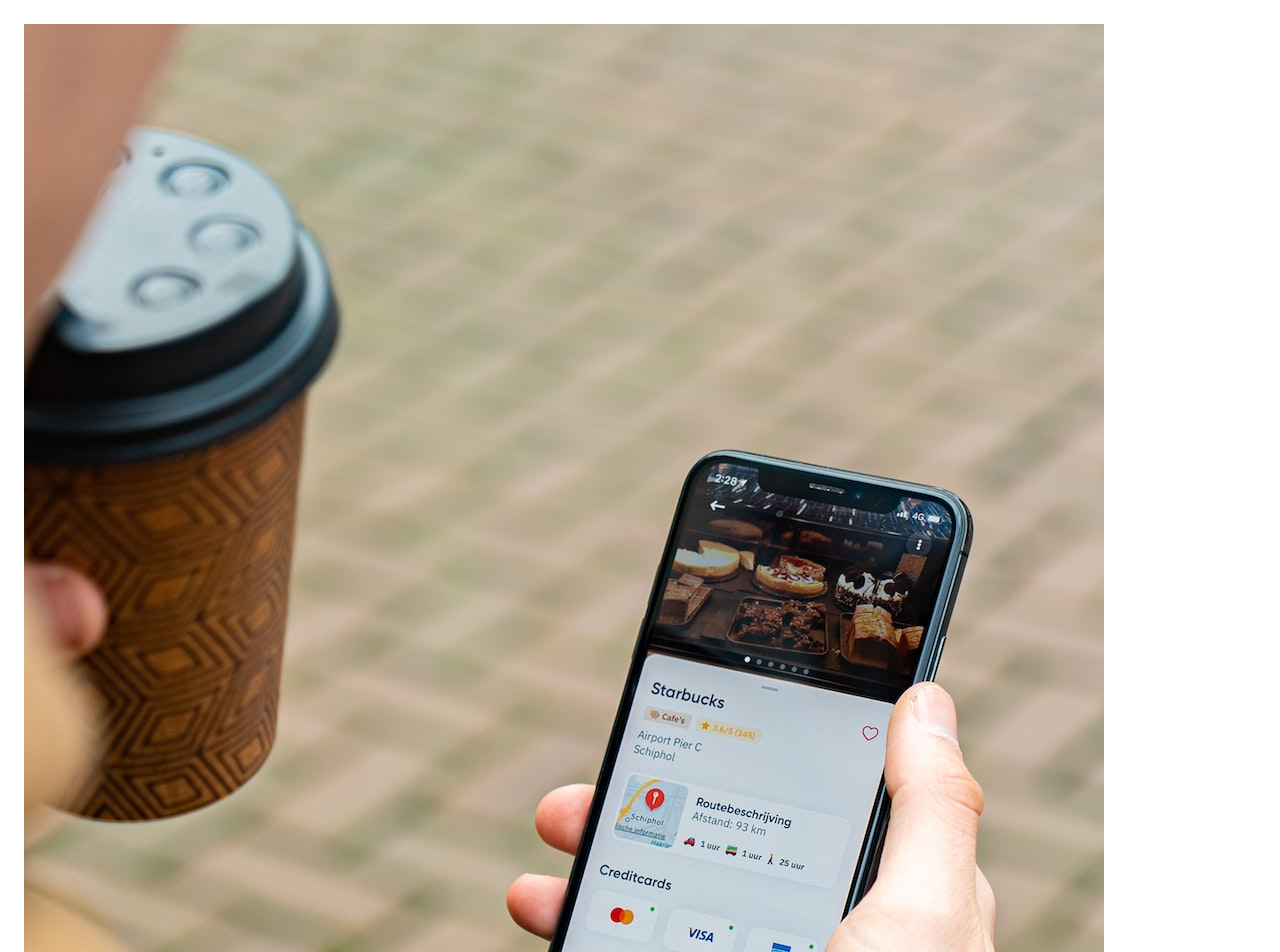
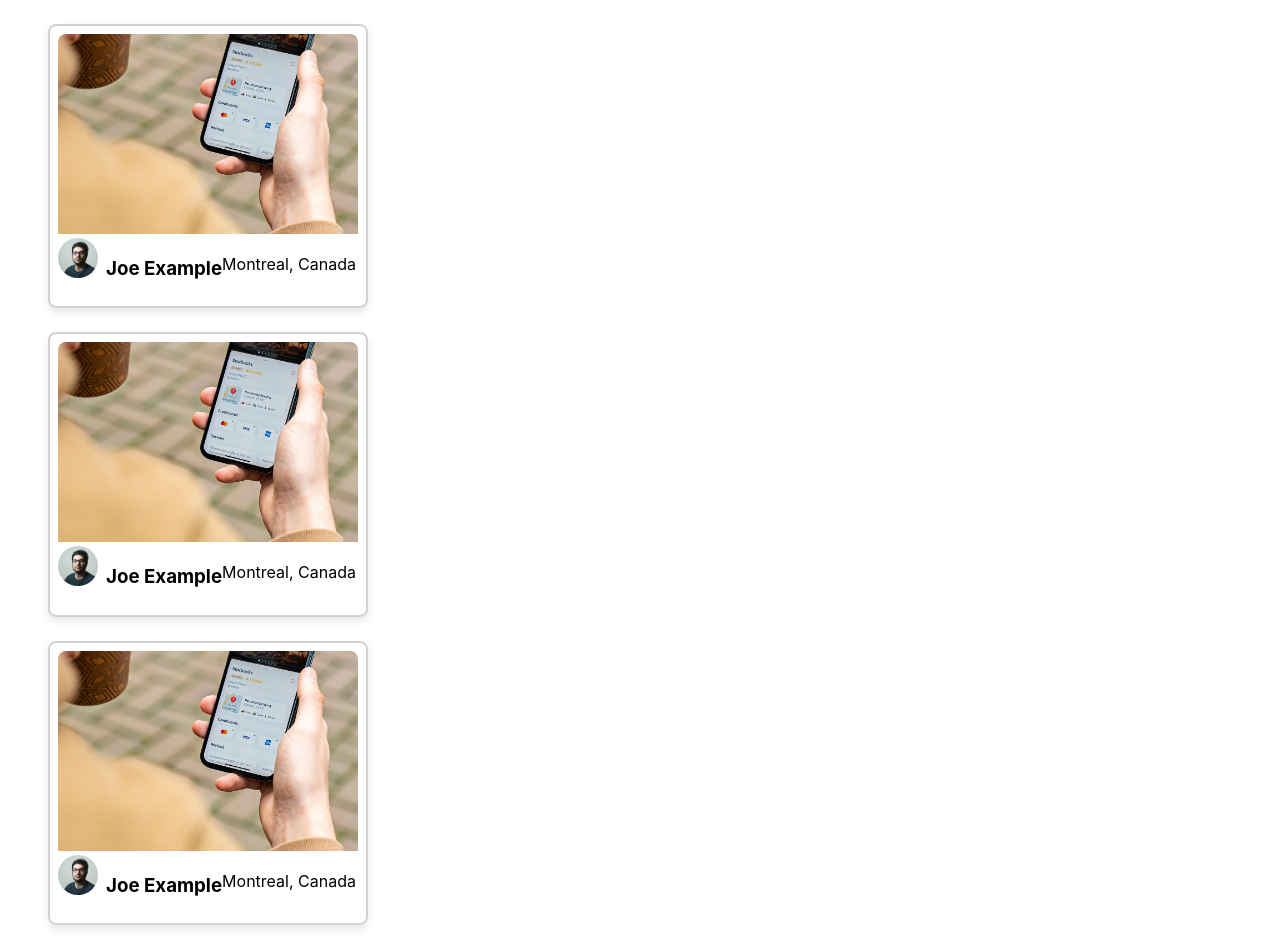
Before and after one commit to rhuynh17/Photo-Labs, a React (Create React App) app in the folder frontend/: page / in a window 1280 px wide. Shown: the top 952 px of the page. Built offline with nearby package versions, Linux system fonts and the light colour scheme; the HTML template or start-up script is replaced by a standard one.

Commit message:
add: render 3 of the same photo using array

```diff
--- a/frontend/src/App.jsx
+++ b/frontend/src/App.jsx
@@ -14,10 +14,17 @@
   profile: `${process.env.PUBLIC_URL}/profile-1.jpg`,
 };
 
-const App = () => (
-  <div className="App">
-    <PhotoListItem photo={sampleDataForPhotoListItem} />
-  </div>
-);
+const App = () => {
+  const photos = new Array(3).fill(sampleDataForPhotoListItem);
+
+  return (
+    <div className="App">
+      {photos.map((photo, index) => (
+        <PhotoListItem key={index} photo={photo} />
+      ))}
+    </div>
+  );
+};
+
 
 export default App;
--- a/frontend/src/components/PhotoListItem.jsx
+++ b/frontend/src/components/PhotoListItem.jsx
@@ -4,10 +4,10 @@
 const PhotoListItem = (props) => {
   const { username, imageSource, id, location, profile } = props.photo;
   return (
-    <div className="photo-list-item" key={id}>
-      <img src={imageSource} alt="Photo" className="photo" />
-      <div className="photo-details">
-        <img src={profile} alt={`${username}'s profile`} className="profile-pic" />
+    <div className="photo-list__item" key={id}>
+      <img src={imageSource} alt="Photo" className="photo-list__image" />
+      <div className="photo-list__user-details">
+        <img src={profile} alt={`${username}'s profile`} className="photo-list__user-profile" />
         <h3>{username}</h3>
         <p>{`${location.city}, ${location.country}`}</p>
       </div>
```
